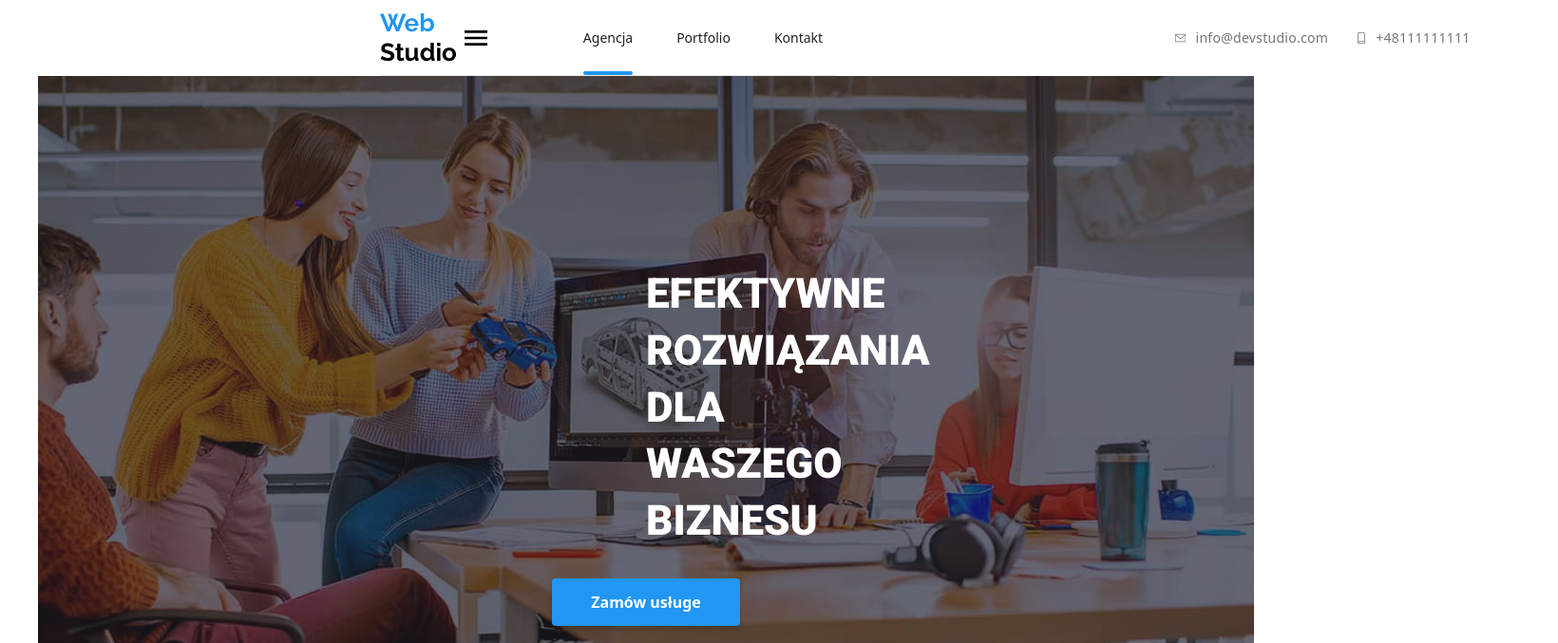
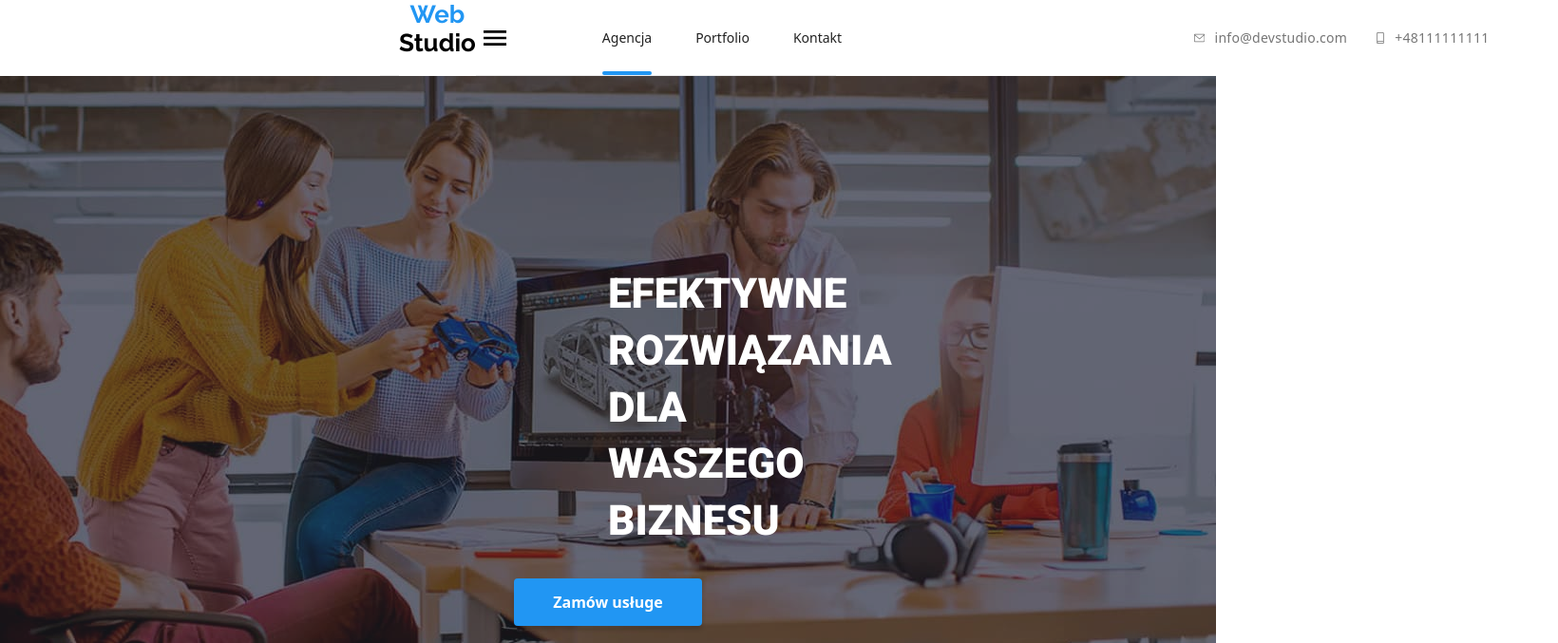
Before and after one commit to MagdalenaPezacka/goit-markup-hw-08, a plain HTML site: page index.html in a window 1280 px wide. Shown: the top 677 px of the page at 95% size, 1640 px wide, since content can reach past the window. Drawn offline with nearby package versions, Linux system fonts and the light colour scheme.

Commit message:
html-improved

```diff
--- a/index.html
+++ b/index.html
@@ -16,11 +16,14 @@
 	</head>
 	<body>
 		<header class="page-header">
-			<div class="page-header__logo">
-				<span class="page-header__logo page-header__logo--highlight"
+			<div class="container">
+				<div class="page-header__left-side">
+					<a href="./index.html" class="page-header__logo logo"
+						><span
+							class="page-header__logo page-header__logo--highlight"
 							>Web</span
-				>Studio
-			</div>
+						>Studio</a
+					>
 					<nav class="main-nav">
 						<button
 							type="button"
@@ -29,7 +32,9 @@
 							aria-controls="mobile-menu"
 						>
 							<svg width="24" height="16">
-						<use href="./images/icons.svg#icon-menu_24px"></use>
+								<use
+									href="./images/icons.svg#icon-menu_24px"
+								></use>
 							</svg>
 						</button>
 						<ul class="main-nav__list">
@@ -87,6 +92,8 @@
 							</li>
 						</ul>
 					</nav>
+				</div>
+			</div>
 		</header>
 		<main>
 			<section class="mainpage">
@@ -103,6 +110,7 @@
 					</button>
 				</div>
 			</section>
+			<section>
 				<ul class="articles">
 					<li class="articles__item">
 						<svg class="articles__box" widht="70px" height="70px">
@@ -110,9 +118,9 @@
 						</svg>
 						<h3 class="articles__title">LOREM IPSUM</h3>
 						<p class="articles__text">
-						Lorem ipsum dolor sit amet, consectetur adipiscing elit.
-						Nam vel arcu sem. Sed non sodales dui. Interdum et
-						malesuada
+							Lorem ipsum dolor sit amet, consectetur adipiscing
+							elit. Nam vel arcu sem. Sed non sodales dui.
+							Interdum et malesuada
 						</p>
 					</li>
 					<li class="articles__item">
@@ -121,9 +129,9 @@
 						</svg>
 						<h3 class="articles__title">LOREM IPSUM</h3>
 						<p class="articles__text">
-						Lorem ipsum dolor sit amet, consectetur adipiscing elit.
-						Nam vel arcu sem. Sed non sodales dui. Interdum et
-						malesuada
+							Lorem ipsum dolor sit amet, consectetur adipiscing
+							elit. Nam vel arcu sem. Sed non sodales dui.
+							Interdum et malesuada
 						</p>
 					</li>
 					<li class="articles__item">
@@ -132,25 +140,29 @@
 						</svg>
 						<h3 class="articles__title">LOREM IPSUM</h3>
 						<p class="articles__text">
-						Lorem ipsum dolor sit amet, consectetur adipiscing elit.
-						Nam vel arcu sem. Sed non sodales dui. Interdum et
-						malesuada
+							Lorem ipsum dolor sit amet, consectetur adipiscing
+							elit. Nam vel arcu sem. Sed non sodales dui.
+							Interdum et malesuada
 						</p>
 					</li>
 					<li class="articles__item">
 						<svg class="articles__box" widht="70px" height="70px">
-						<use href="./images/icons.svg#icon-astronaut-1"></use>
+							<use
+								href="./images/icons.svg#icon-astronaut-1"
+							></use>
 						</svg>
 						<h3 class="articles__title">LOREM IPSUM</h3>
 						<p class="articles__text">
-						Lorem ipsum dolor sit amet, consectetur adipiscing elit.
-						Nam vel arcu sem. Sed non sodales dui. Interdum et
-						malesuada
+							Lorem ipsum dolor sit amet, consectetur adipiscing
+							elit. Nam vel arcu sem. Sed non sodales dui.
+							Interdum et malesuada
 						</p>
 					</li>
 				</ul>
-			<div>
-				<section class="whatwedo section">
+			</section>
+
+			<section class="whatwedo">
+				<div class="container">
 					<h2 class="whatwedo__subtitle">Czym się zajmujemy</h2>
 					<ul class="whatwedo__list">
 						<li class="whatwedo__item">
@@ -194,10 +206,10 @@
 							</div>
 						</li>
 					</ul>
+				</div>
 			</section>
-			</div>
-			<div>
 			<section class="team section">
+				<div class="container">
 					<h2 class="team__subtitle">Nasz zespół</h2>
 					<ul class="team__members">
 						<li>
@@ -451,10 +463,10 @@
 							</figure>
 						</li>
 					</ul>
+				</div>
 			</section>
-			</div>
-			<div>
-				<section class="clients section">
+			<section class="clients">
+				<div class="container">
 					<h2 class="clients__subtitle">Nasi klienci</h2>
 					<ul class="clients__box">
 						<li>
@@ -522,10 +534,11 @@
 							</svg>
 						</li>
 					</ul>
+				</div>
 			</section>
-			</div>
 		</main>
 		<footer class="page-footer footer-container">
+			<div class="container">
 				<div class="page-footer__blocks">
 					<div class="page-footer footer-contact-block">
 						<div class="page-footer footer-contact-block__logo">
@@ -534,7 +547,9 @@
 								>Web</span
 							>Studio
 						</div>
-					<address class="page-footer footer-contact-block__address">
+						<address
+							class="page-footer footer-contact-block__address"
+						>
 							m. Warszawa, Aleje Jerozolimskie 21
 						</address>
 						<a
@@ -552,7 +567,9 @@
 						<p class="page-footer footer-join-us-block__subtitle">
 							Dołącz do nas
 						</p>
-					<div class="page-footer footer-join-us-block__social-boxes">
+						<div
+							class="page-footer footer-join-us-block__social-boxes"
+						>
 							<div
 								class="page-footer footer-join-us-block__social-icons"
 							>
@@ -608,7 +625,9 @@
 						</div>
 					</div>
 					<div class="page-footer footer-newsletter-block">
-					<p class="page-footer footer-newsletter-block__subtitle">
+						<p
+							class="page-footer footer-newsletter-block__subtitle"
+						>
 							Zapisz się do newslettera
 						</p>
 						<form class="newsletter-form">
@@ -627,7 +646,9 @@
 								class="newsletter-form newsletter-btn"
 								type="submit"
 							>
-							<span class="newsletter-btn__text">Zapisz się</span>
+								<span class="newsletter-btn__text"
+									>Zapisz się</span
+								>
 								<svg
 									class="newsletter-btn__append"
 									widht="24px"
@@ -639,6 +660,7 @@
 								</svg>
 							</button>
 						</form>
+					</div>
 				</div>
 			</div>
 		</footer>
--- a/sass/components/_global.scss
+++ b/sass/components/_global.scss
@@ -5,30 +5,22 @@
 	list-style-type: none;
 }
 body {
-	width: 480px;
-	min-width: 320px;
-	margin-left: auto;
-	margin-right: auto;
+	margin: 0 auto;
 	font-style: normal;
 	color: $almost-black;
 	justify-content: center;
 	overflow-x: visible;
+}
+ul {
+	list-style: none;
+	margin: 0 auto;
 }
 @media screen and (max-width: 320px) {
 	body {
 		overflow-x: scroll;
 	}
 }
-@media #{$tablet} {
-	body {
-		width: 768px;
-	}
-}
-@media #{$desktop} {
-	body {
-		width: 1200px;
-	}
-}
+
 header {
 	max-width: 480px;
 }
@@ -42,10 +34,19 @@ header {
 		width: 1200px;
 	}
 }
-.section {
+
+section {
+	width: 100%;
+}
+.container {
+	max-width: 1200px;
+	margin: 0 auto;
+	padding: 0 15px;
+}
+/*section {
 	padding-top: 60px;
 	padding-bottom: 60px;
-}
+}*/
 @media #{$desktop} {
 	.section {
 		padding-top: 94px;
--- a/sass/components/_page-header.scss
+++ b/sass/components/_page-header.scss
@@ -5,7 +5,6 @@
 	}
 }*/
 .page-header {
-	display: flex;
 	min-width: 320px;
 	width: 100vw;
 	height: 60px;
@@ -13,8 +12,13 @@
 	justify-content: space-between;
 	flex-direction: row;
 	align-items: center;
+	text-align: center;
 	border-bottom: 1px solid $almost-grey;
 
+	&__left-side {
+		display: inline-flex;
+		padding-left: 5px;
+	}
 	&__logo {
 		display: inline-block;
 		margin: 0;
@@ -50,7 +54,9 @@
 		fill: $brand-color;
 	}
 }
-
+.logo {
+	text-decoration: none;
+}
 @media #{$desktop} {
 	.page-header {
 		display: flex;
```
Also changed, not shown: css/main.min.css, 1 other file. Lines whose indentation alone changed are shown as unchanged.
